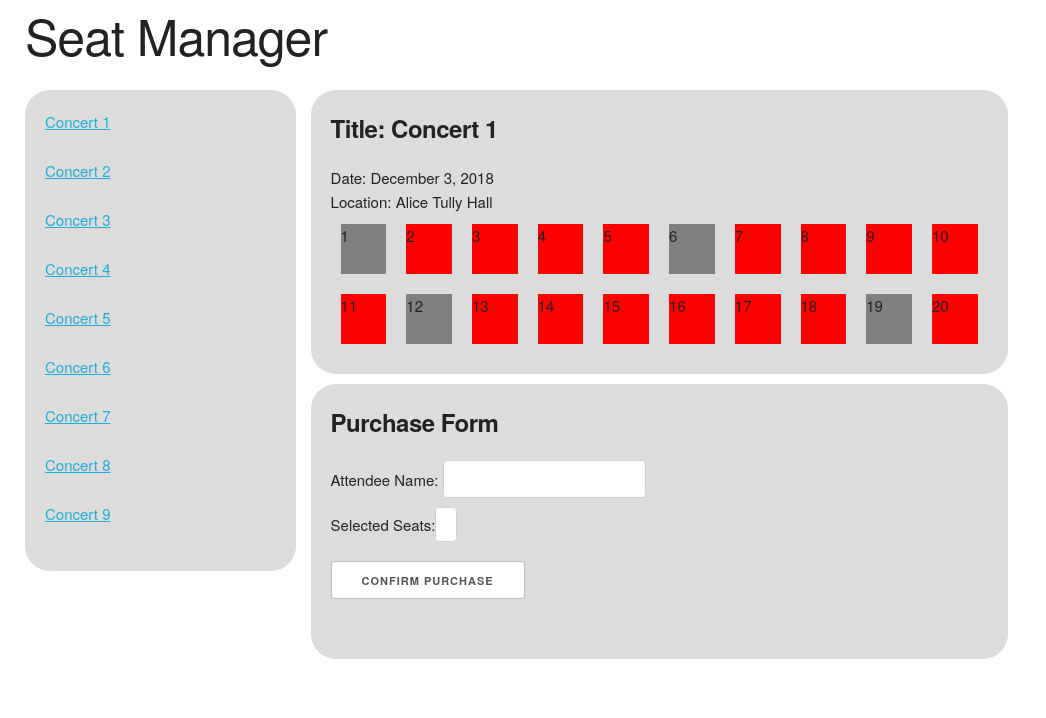
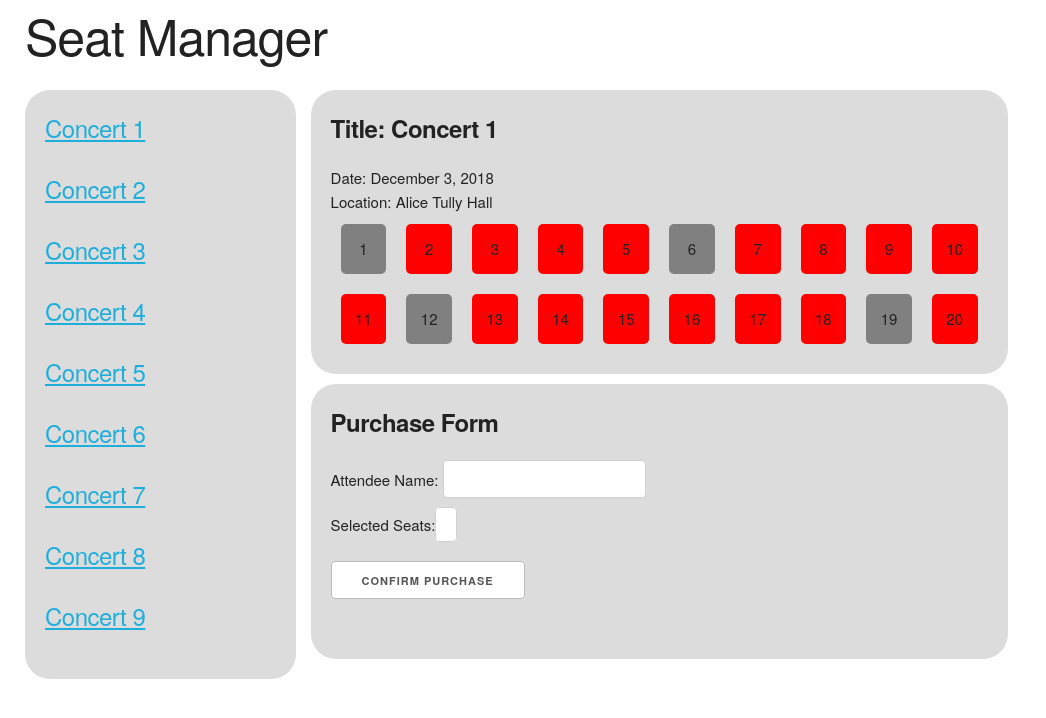
Before and after one commit to christafaa/react-seat-app, a React (Create React App) app: page / in a window 1280 px wide. Shown: the top 718 px of the page, without its empty margins (0-1046 px from the left). Built offline with nearby package versions, Linux system fonts and the light colour scheme.

Commit message:
styled seat components

```diff
--- a/src/components/Concert.js
+++ b/src/components/Concert.js
@@ -4,7 +4,7 @@ export default class Concert extends Component {
   render() {
     return (
       <div className="concert">
-        <a href="#">{this.props.title}</a>
+        <h5><a href="#">{this.props.title}</a></h5>
       </div>
     )
   }
--- a/src/css/App.css
+++ b/src/css/App.css
@@ -55,6 +55,10 @@
   height: 50px;
   width: 50px;
   margin: 10px;
+  text-align: center;
+  vertical-align: middle;
+  line-height: 50px;
+  border-radius: 5px;
 }
 
 .selected-seats {
```
